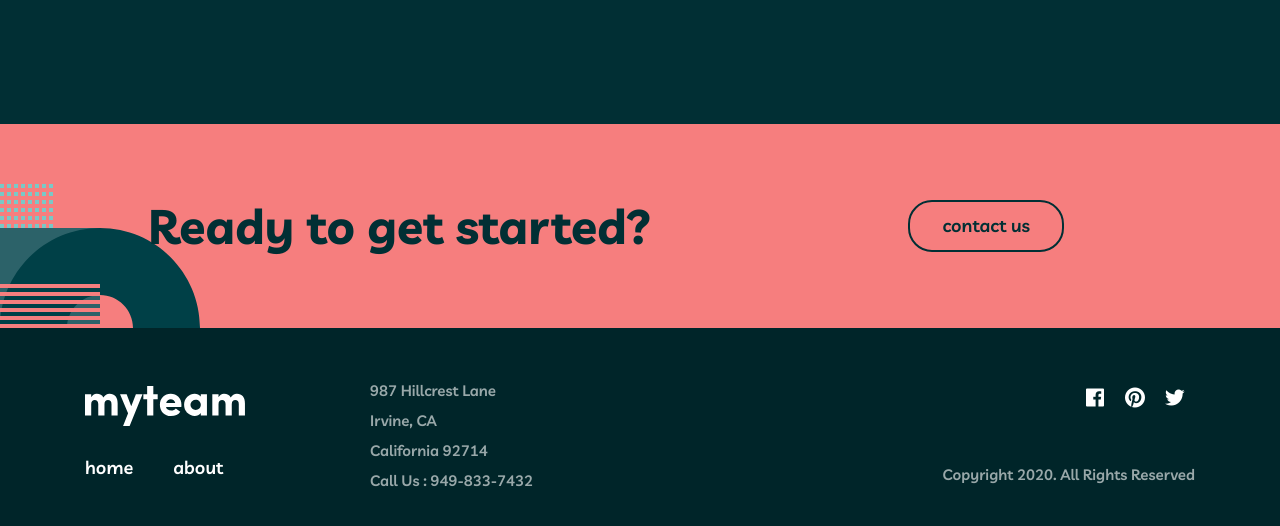
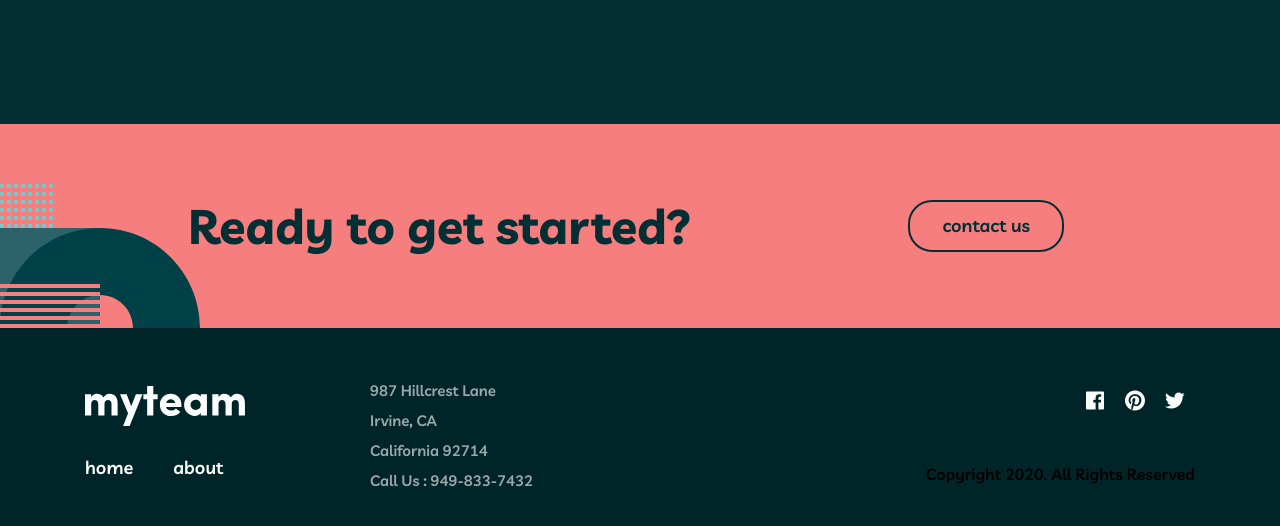
Before and after one commit to AzizRakhim/myteam, a plain HTML site: page about.html in a window 1280 px wide. Shown: the part 1875-2401 px from the top of the page. Drawn offline with nearby package versions, Linux system fonts and the light colour scheme.

```diff
--- a/css/style.css
+++ b/css/style.css
@@ -583,7 +583,7 @@ hr {
   color: #012f34;
   margin-right: 320px;
   position: relative;
-  left: 63px;
+  left: 103px;
 }
 
 .start__link {
@@ -677,7 +677,7 @@ hr {
   font-size: 24px;
 }
 
-.social-media__text {
+.media__text {
   font-size: 15px;
   line-height: 25px;
   color: #fff;
```
Also changed, not shown: index.html (+3 -2 lines).
